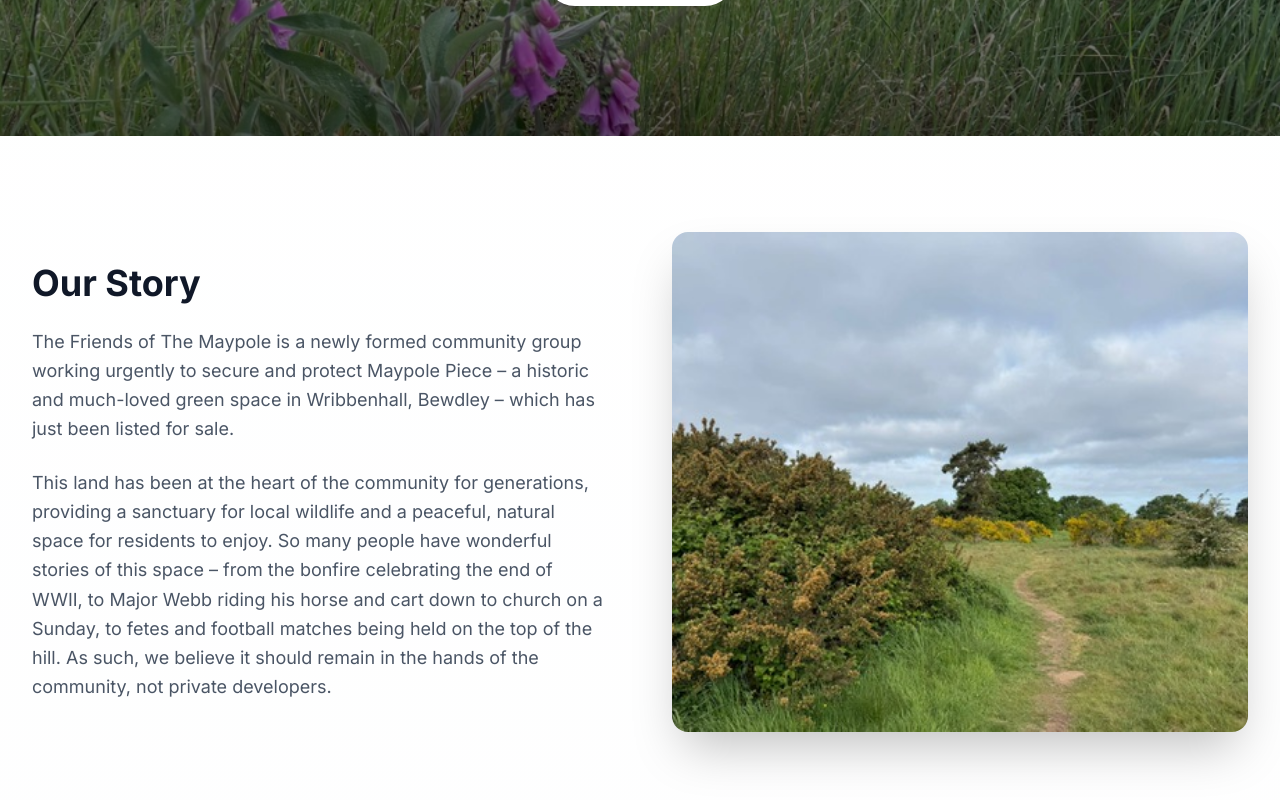
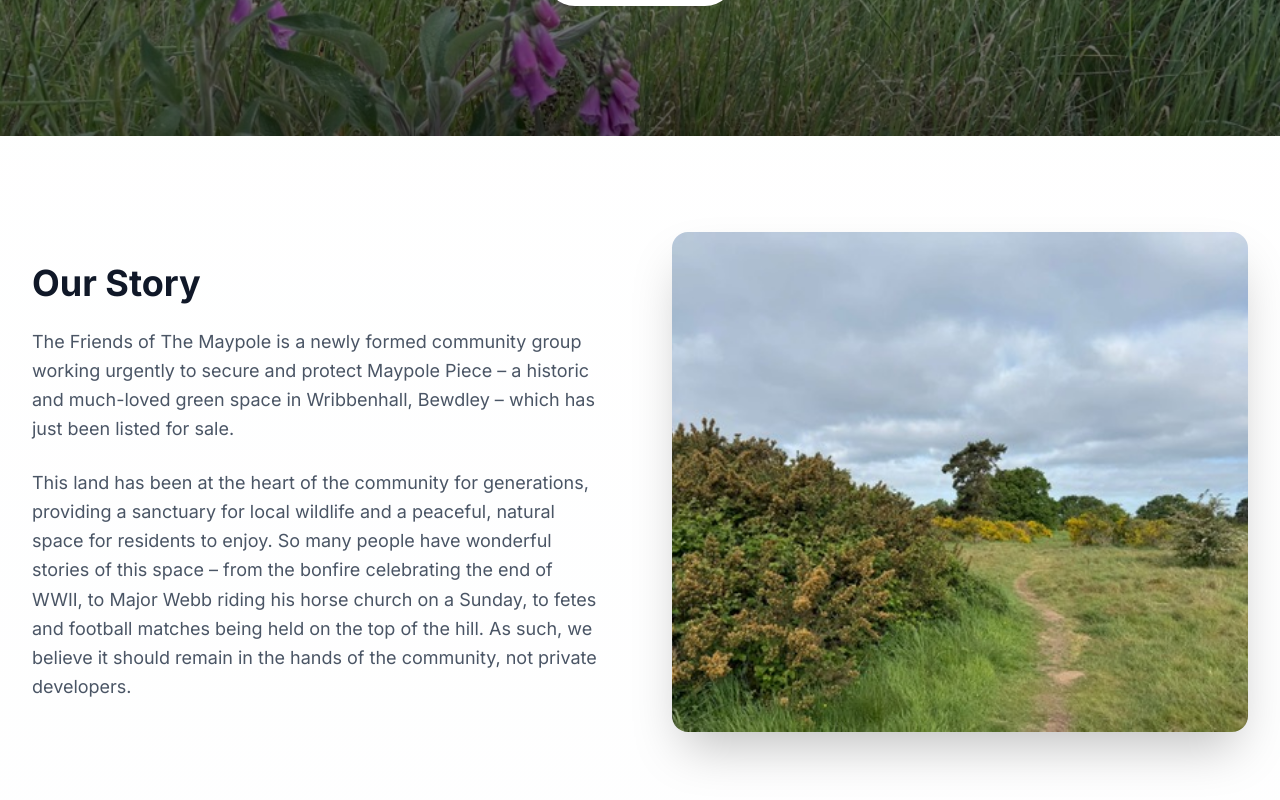
Before and after one commit to RobbieEvans/save-maypole-piece, a Next.js app: page / in a window 1280 px wide. Shown: the part 344-1144 px from the top of the page. Built offline with nearby package versions, Linux system fonts and the light colour scheme.

Commit message:
Update home page content

```diff
--- a/src/app/page.tsx
+++ b/src/app/page.tsx
@@ -126,7 +126,7 @@ export default function Home() {
               The Friends of The Maypole is a newly formed community group working urgently to secure and protect Maypole Piece – a historic and much-loved green space in Wribbenhall, Bewdley – which has just been listed for sale.
             </p>
             <p className="text-lg text-gray-600 leading-relaxed">
-              This land has been at the heart of the community for generations, providing a sanctuary for local wildlife and a peaceful, natural space for residents to enjoy. So many people have wonderful stories of this space – from the bonfire celebrating the end of WWII, to Major Webb riding his horse and cart down to church on a Sunday, to fetes and football matches being held on the top of the hill. As such, we believe it should remain in the hands of the community, not private developers.
+              This land has been at the heart of the community for generations, providing a sanctuary for local wildlife and a peaceful, natural space for residents to enjoy. So many people have wonderful stories of this space – from the bonfire celebrating the end of WWII, to Major Webb riding his horse church on a Sunday, to fetes and football matches being held on the top of the hill. As such, we believe it should remain in the hands of the community, not private developers.
             </p>
           </div>
           <div className="relative h-[500px] group">
```
